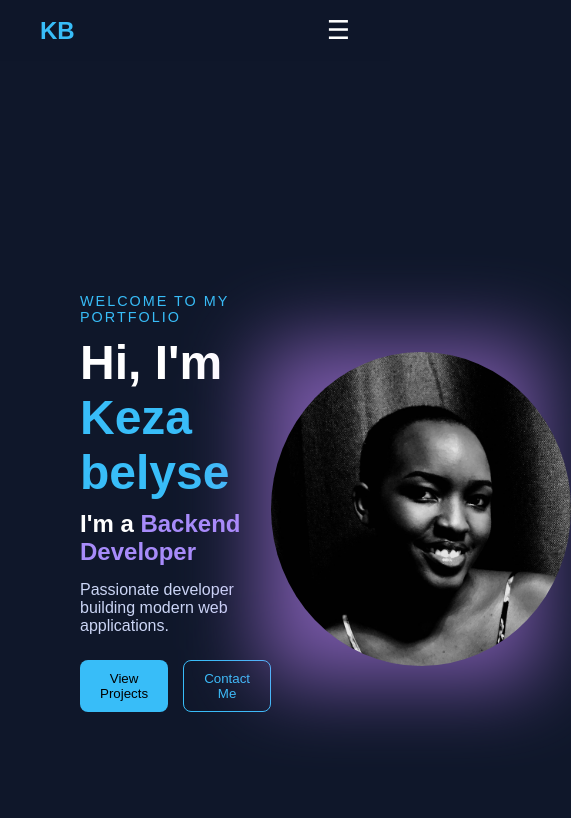
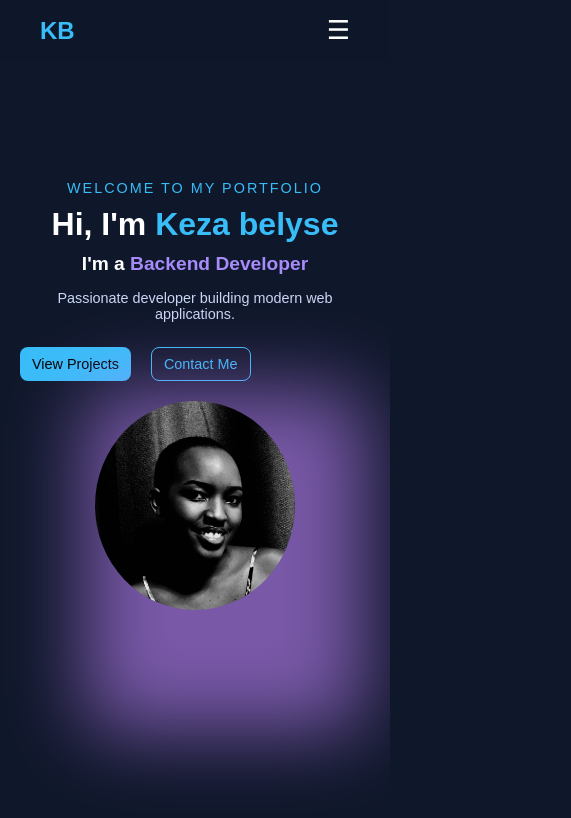
Before and after one commit to igizenezakezab-png/portfolio, a React (Vite) app: page / in a window 390 px wide. Shown: the top 818 px of the page, 571 px wide, since content can reach past the window. Built offline with nearby package versions, Linux system fonts and the light colour scheme.

Commit message:
work done

```diff
--- a/src/pages/home.css
+++ b/src/pages/home.css
@@ -1,3 +1,4 @@
+
 /* GLOBAL */
 .home {
   background: #0f172a;
@@ -81,11 +82,11 @@
 /* BUTTONS */
 .buttons {
   display: flex;
-  gap: 15px;
+  gap: 20px;
 }
 
 .btn {
-  padding: 10px 20px;
+  padding: 10px 10px;
   border-radius: 8px;
   border: none;
   cursor: pointer;
@@ -142,3 +143,57 @@
   filter: blur(40px);
   z-index: 1;
 }
+
+/* ================= MOBILE RESPONSIVE ================= */
+@media (max-width: 768px) {
+
+  /* HERO LAYOUT STACK */
+  .hero {
+    flex-direction: column;
+    text-align: center;
+    padding: 100px 20px;
+    height: auto;
+  }
+
+  /* TEXT SIZES */
+  .hero-left h1 {
+    font-size: 2rem;
+  }
+
+  .role {
+    font-size: 1.2rem;
+  }
+
+  .description {
+    font-size: 0.9rem;
+  }
+
+  /* IMAGE SMALLER */
+  .image-wrapper {
+    width: 200px;
+    height: 200px;
+    margin-top: 20px;
+  }
+
+  .glow {
+    width: 220px;
+    height: 220px;
+  }
+
+  /* NAVBAR PADDING SMALLER */
+  .navbar {
+    padding: 15px 20px;
+  }
+
+  /* BUTTONS */
+  .btn {
+    padding: 8px 12px;
+    font-size: 0.9rem;
+  }
+
+  /* LINKS SPACING */
+  .links a {
+    margin-left: 15px;
+    font-size: 0.9rem;
+  }
+}
```
